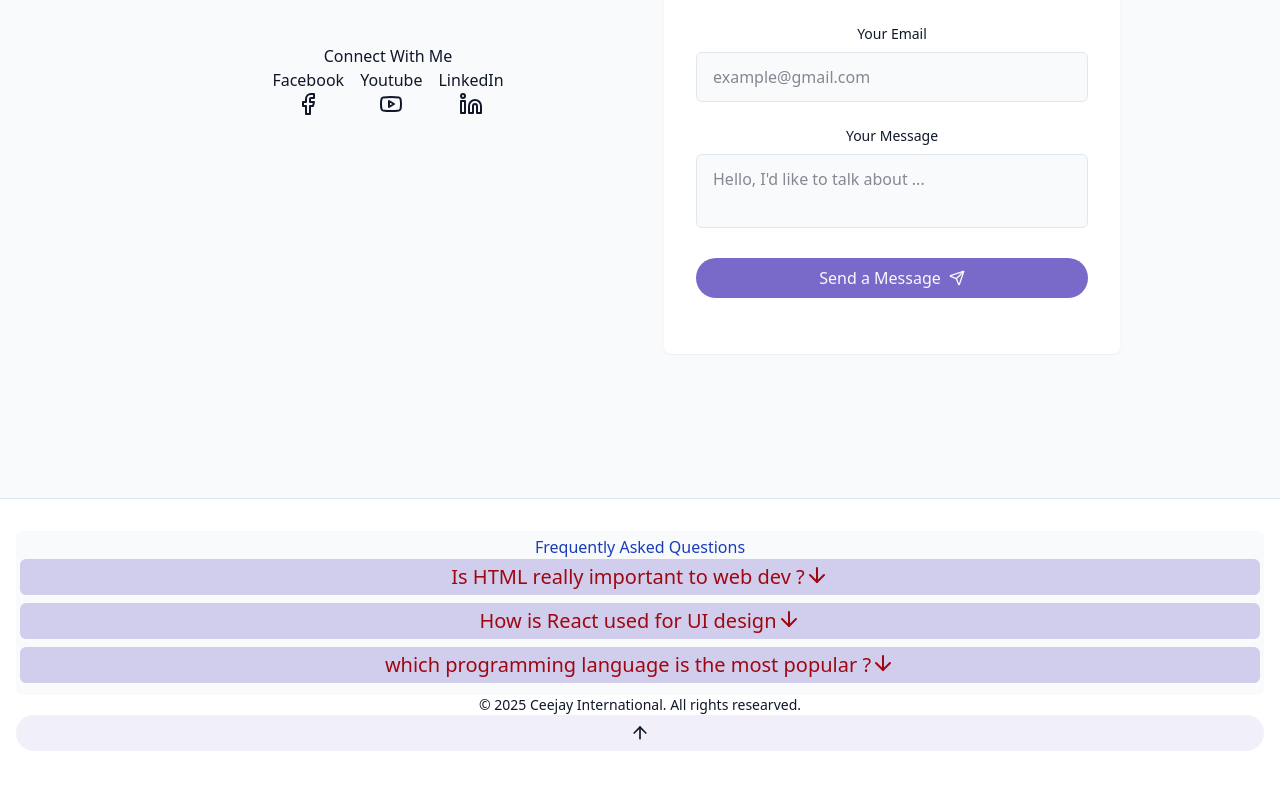
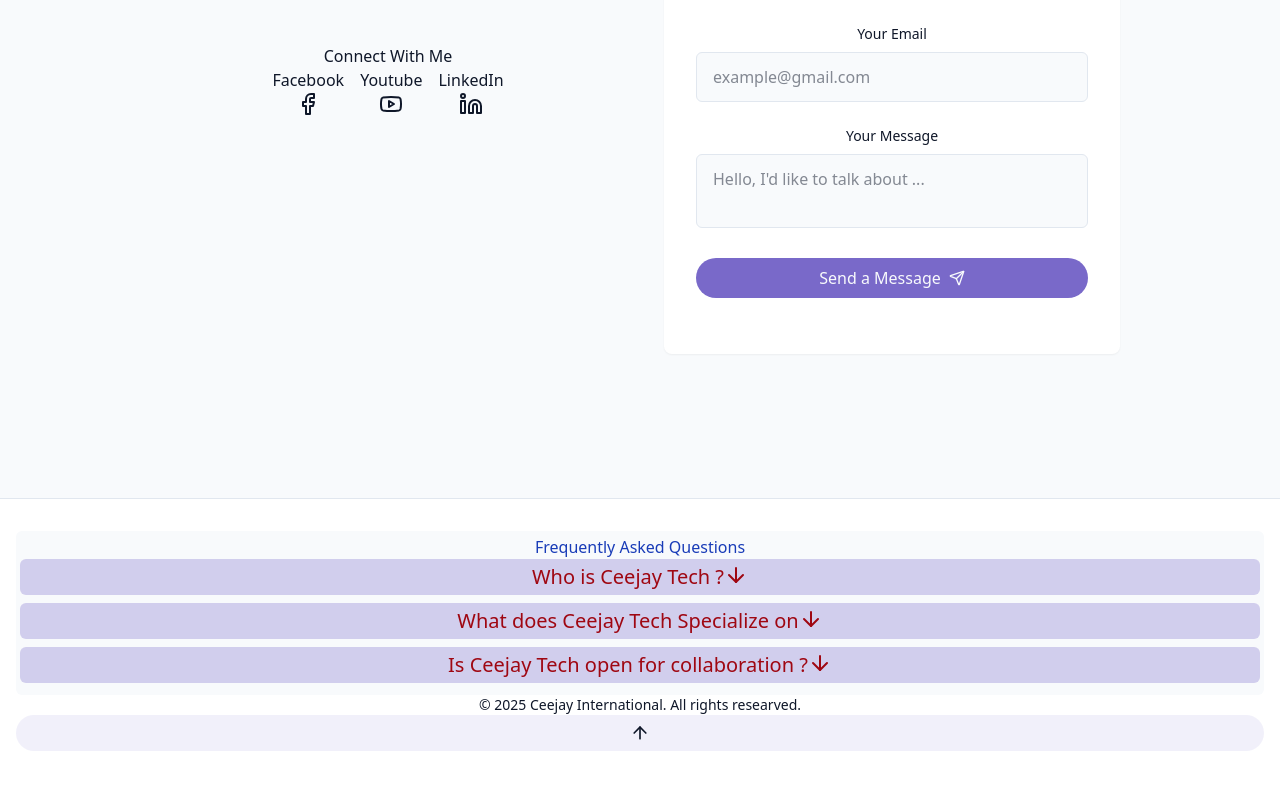
Before and after one commit to PRINCE-CEEJAY/Ceejay-Tech-Portfolio, a React (Vite) app: page / in a window 1280 px wide. Shown: the part 3782-4571 px from the top of the page. Built offline with nearby package versions, Linux system fonts and the light colour scheme.

Commit message:
edited FAQ section

```diff
--- a/src/pages/components/FAQ.jsx
+++ b/src/pages/components/FAQ.jsx
@@ -4,21 +4,21 @@ import React, { useState } from "react";
 const Questions = [
   {
     id: 1,
-    question: "Is HTML really important to web dev ?",
+    question: "Who is Ceejay Tech ?",
     answer:
-      "Yes, it is the core markup language that the browser uses to display information about your web page",
+      "Ceejay Tech is a leading web developer team committed to building responsive web apps",
   },
   {
     id: 2,
-    question: "How is React used for UI design",
+    question: "What does Ceejay Tech Specialize on",
     answer:
-      "React is a frontend UI library developed by facebook engineers to facilitate fast and efficient UI building for the web page",
+      "We specialize in building scalable web apps and training upcoming developers",
   },
   {
     id: 3,
-    question: "which programming language is the most popular ?",
+    question: "Is Ceejay Tech open for collaboration ?",
     answer:
-      "There is no singular language that is more popular than the other but for some reasons python appears to be on top demand due to its simplicity and user friendly",
+      "Yes, our team is open to accept your collaborations and any freelancing opportunities that are available in front end web development",
   },
 ];
 const FAQ = () => {
```
